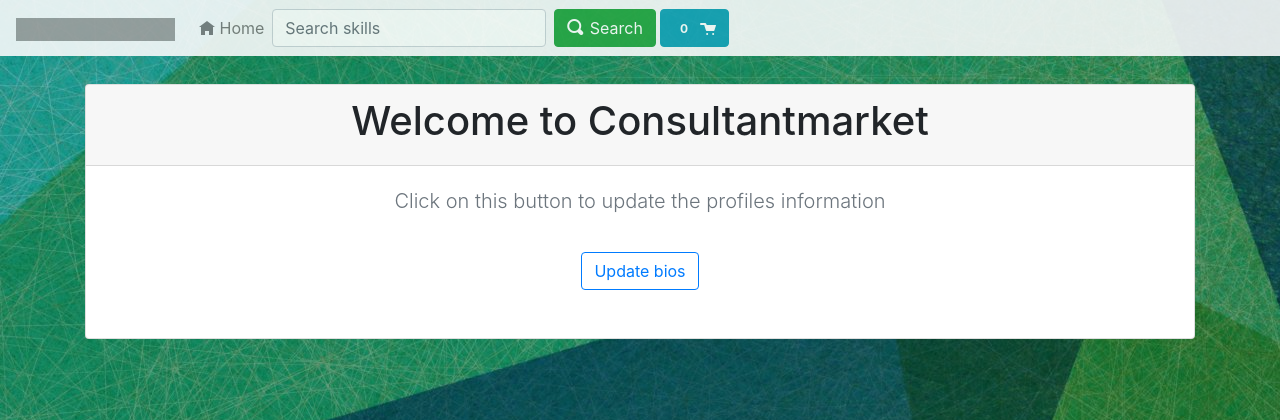
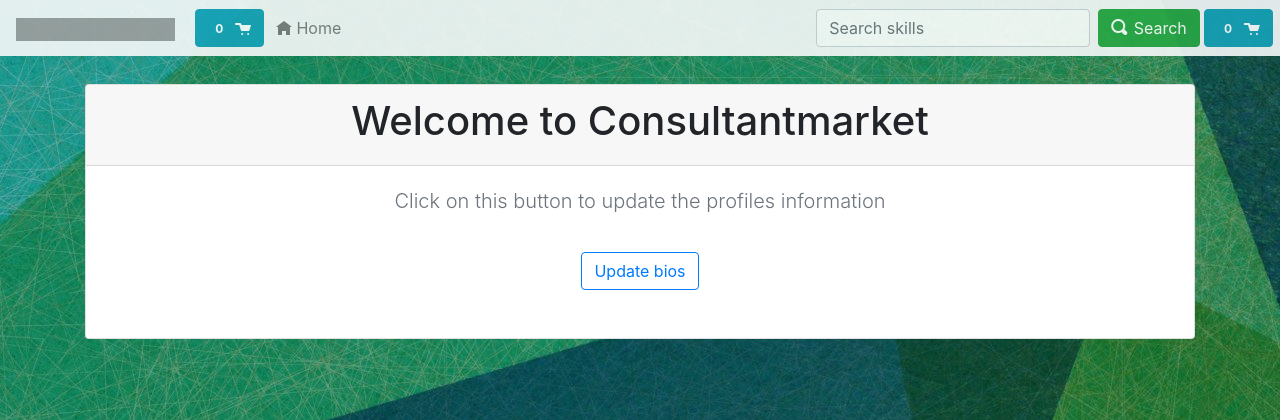
Before and after one commit to metalvegetarianoprogresivo/SkillSearch, a Django app: page /bios/ in a window 1280 px wide. Shown: the top 420 px of the page. Run offline with Django 3.2, Linux system fonts and the light colour scheme; data that the repository does not hold is empty; some libraries are stand-ins or nearby versions; grey boxes are pictures that could not be loaded.

Commit message:
Cambios en base.html

```diff
--- a/templates/base.html
+++ b/templates/base.html
@@ -22,6 +22,7 @@
                     function(data){
                         //roster_bios = data.bios;
                         $('#roster_count').html(data.bios.length);
+                        $('#roster_count2').html(data.bios.length);
                     }
                 );
             }
@@ -40,31 +41,30 @@
                 <img width="159" height="23" src="https://www.intersysconsulting.com/wp-content/themes/intersys17/dist/images/intersys-logo.svg" alt="Intersys Consulting, Inc.">
             </a>
             <!-- Links -->
+            <a class="btn btn-info mx-1 " href="{% url 'roster_detail' %}">
+                    <span id="roster_count" class="badge badge-sm badge-pill badge-info">0</span>
+                    <span class="oi oi-cart"></span>
+            </a>
+            <div class="float-right">
+            <button class="navbar-toggler" type="button" data-toggle="collapse" data-target="#navbarSupportedContent" aria-controls="navbarSupportedContent" aria-expanded="false" aria-label="Toggle navigation">
+                <span class="navbar-toggler-icon"></span>
+            </button>
+
+            </div>
+            <div class="collapse navbar-collapse float-right" id="navbarSupportedContent">
             <ul class="navbar-nav mr-auto">
                 <li class="nav-item">
                     <a class="nav-link" href="/"><span class="oi oi-home"></span> Home</a>
                 </li>
-                <!--
-                <li class="nav-item">
-                    <a class="nav-link" href="#">Link 2</a>
-                </li>
-                <li class="nav-item">
-                    <a class="nav-link" href="#">Link 3</a>
-                </li>
-                -->
             </ul>
-            <button class="navbar-toggler" type="button" data-toggle="collapse" data-target="#navbarSupportedContent" aria-controls="navbarSupportedContent" aria-expanded="false" aria-label="Toggle navigation">
-              <span class="navbar-toggler-icon"></span>
-            </button>
-            <div class="collapse navbar-collapse float-right" id="navbarSupportedContent">
-              <form class="form-inline my-2 my-lg-0 search-form" action="/search">
+            <form class="form-inline my-2 my-lg-0 search-form" action="/search">
                 <input id="input-search" class="form-control mr-sm-2" type="text" name="q" placeholder="Search skills" {% if q %}value="{{ q }}"{% endif %}>
                 <button class="btn btn-success my-2 my-sm-0" type="submit"><span class="oi oi-magnifying-glass"></span> Search</button>
-              </form>
-              <a class="btn btn-info mx-1" href="{% url 'roster_detail' %}">
-                <span id="roster_count" class="badge badge-sm badge-pill badge-info">0</span>
-                <span class="oi oi-cart"></span>
-              </a>
+                <a class="btn btn-info mx-1 d-sm-none d-md-block" href="{% url 'roster_detail' %}">
+                    <span id="roster_count" class="badge badge-sm badge-pill badge-info">0</span>
+                    <span class="oi oi-cart"></span>
+                  </a>
+            </form>
             </div>
             {% comment %}
             {% if user.profile %}
```
